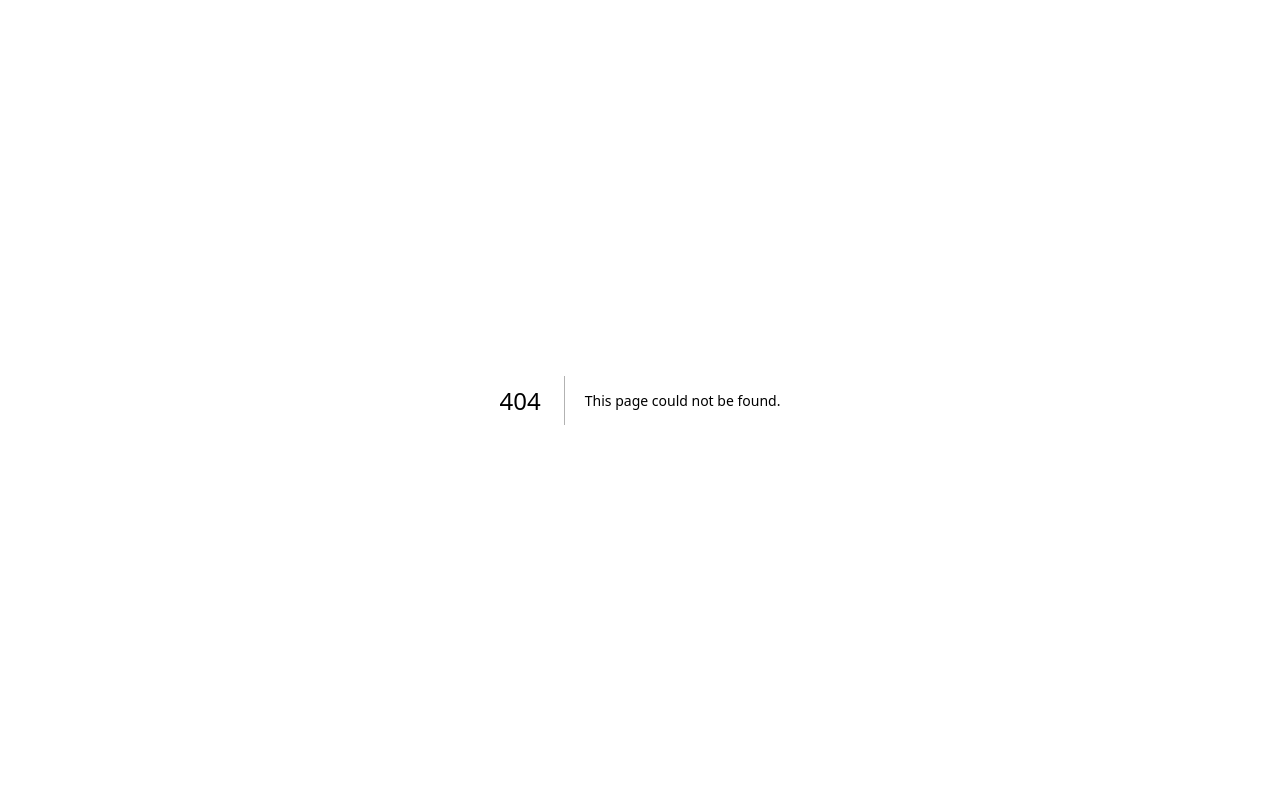
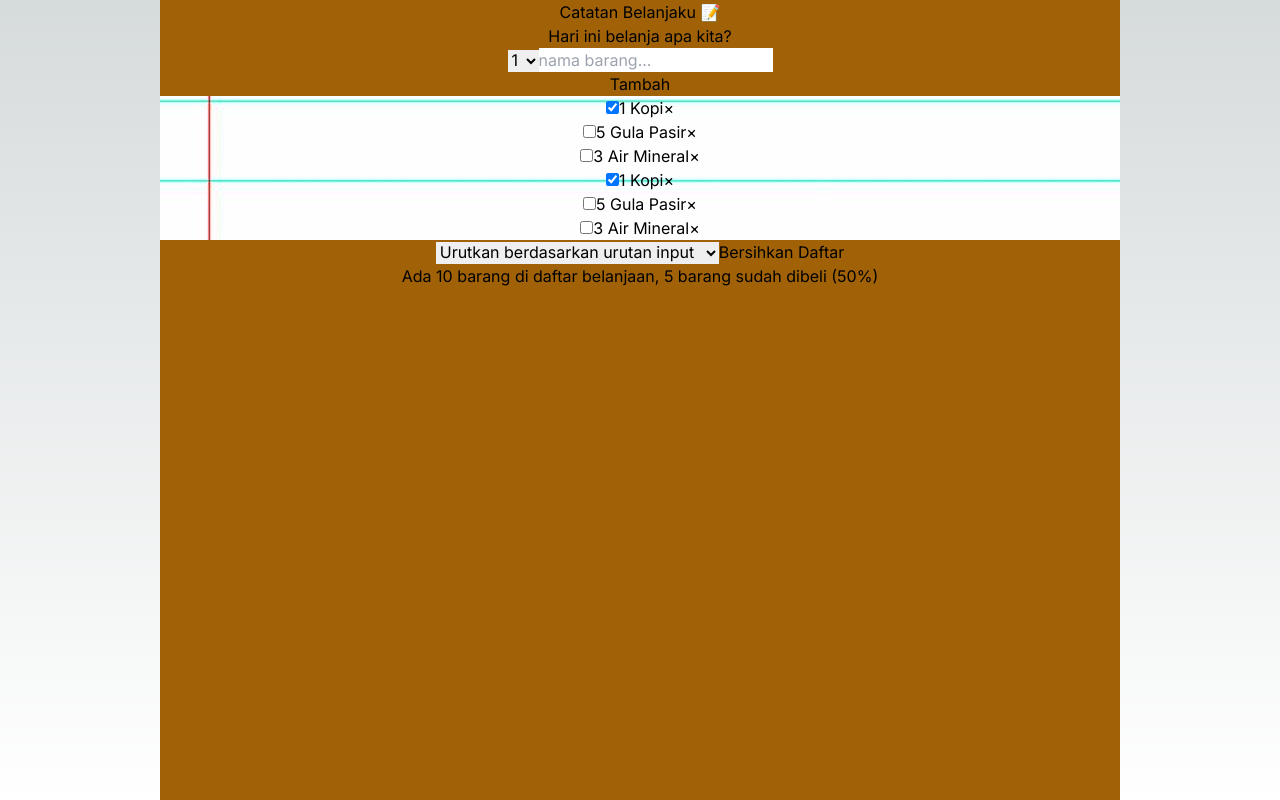
Before and after one commit to agisnarevaldo/gis-next-app, a Next.js app: page /chartlist in a window 1280 px wide. Before the commit this address had no page. Built offline with nearby package versions, Linux system fonts and the light colour scheme.

Commit message:
add page: chartlist

```diff
--- /dev/null
+++ b/src/app/chartlist/chartlist.css
@@ -0,0 +1,166 @@
+@import url('https://fonts.googleapis.com/css2?family=Borel&family=Comfortaa:wght@300;400;700&display=swap');
+
+* {
+  margin: 0;
+  padding: 0;
+  box-sizing: border-box;
+}
+
+/* html {
+  font-size: 62.5%;
+} */
+
+body {
+  font-size: 1rem;
+  font-family: 'Comfortaa', sans-serif;
+  color: #283618;
+  /* background-color: #fefae0; */
+}
+
+.app {
+  width: 70%;
+  height: 100vh;
+  margin: auto;
+  display: grid;
+  grid-template-rows: auto auto 1fr auto;
+}
+
+h1 {
+  font-family: 'Borel';
+  text-align: center;
+  background-color: #283618;
+  color: white;
+  font-size: 6rem;
+  padding: 4rem 0 1rem;
+}
+
+.add-form {
+  background-color: #dda15e;
+  padding: 2.8rem 0;
+  display: flex;
+  flex-direction: column;
+  align-items: center;
+  justify-content: center;
+  gap: 0.8rem;
+}
+
+.add-form h3 {
+  margin-right: 2rem;
+  font-size: 3rem;
+}
+
+.add-form div {
+  margin: 1rem 0;
+}
+
+.add-form div select {
+  margin-right: 1rem;
+}
+
+button,
+select,
+input {
+  background-color: #fefae0;
+  font-family: inherit;
+  border: none;
+  border-radius: 3rem;
+  padding: 1.2rem 3.2rem;
+  font-size: 2rem;
+  cursor: pointer;
+}
+
+button {
+  background-color: #283618;
+  color: #fefae0;
+  font-weight: bold;
+}
+
+.list {
+  /* background-image: url(paper-bg.jpg); */
+  background-color: white;
+  /* background-repeat: repeat-y; */
+  background-size: 155%;
+  /* background-attachment: local; */
+  color: #fefae0;
+  padding: 2.3rem 0 0;
+  display: flex;
+  justify-content: space-between;
+  flex-direction: column;
+  gap: 3.2rem;
+  align-items: center;
+  overflow-y: scroll;
+}
+
+.list ul {
+  list-style: none;
+  width: 80%;
+  display: flex;
+  flex-direction: column;
+  align-items: center;
+  margin-top: -1rem;
+}
+
+.list li {
+  color: #283618;
+  font-size: 4rem;
+  font-weight: bold;
+  display: flex;
+  align-items: center;
+  /* gap: 2rem; */
+  margin-bottom: 3rem;
+}
+
+.list input[type='checkbox'] {
+  height: 3rem;
+  width: 3rem;
+  accent-color: #283618;
+  margin-right: 1.3rem;
+}
+
+.list li button {
+  display: flex;
+  align-items: center;
+  justify-content: center;
+  cursor: pointer;
+  font-size: 2.6rem;
+  padding: 0;
+  width: 3rem;
+  height: 3rem;
+  background-color: red;
+  margin-left: 1rem;
+}
+
+.actions {
+  background-color: #606c38;
+  width: 100%;
+  padding: 2rem 0;
+  text-align: center;
+}
+
+.actions button,
+.actions select {
+  padding: 0.8rem 2.4rem;
+  font-size: 1.4rem;
+  margin: 0 0.8rem;
+}
+
+.stats {
+  background-color: #bc6c25;
+  color: white;
+  text-align: center;
+  padding: 3.2rem 0;
+  font-size: 2rem;
+  font-weight: bold;
+}
+
+/* tablet */
+@media (max-width: 768px) {
+  html {
+    font-size: 40%;
+  }
+}
+@media (max-width: 576px) {
+  html {
+    font-size: 40%;
+  }
+}
--- /dev/null
+++ b/src/app/chartlist/page.js
@@ -0,0 +1,72 @@
+// import './chartlist.css'
+
+export default function Page() {
+  return (
+    <div className="bg-yellow-700 h-screen w-3/4 m-auto text-center text-black">
+      <Header />
+      <form className="add-form">
+        <h3>Hari ini belanja apa kita?</h3>
+        <div>
+          <select>
+            <option value="1">1</option>
+            <option value="2">2</option>
+            <option value="3">3</option>
+            <option value="4">4</option>
+            <option value="5">5</option>
+          </select>
+          <input type="text" placeholder="nama barang..." />
+        </div>
+        <button>Tambah</button>
+      </form>
+      <div className="list bg-[url('/img/paper-bg.jpg')] bg-repeat-y overflow-y-scroll flex flex-col gap-14 justify-between items-center">
+        <ul>
+          <li>
+            <input type="checkbox" checked="true" />
+            <span>1 Kopi</span>
+            <button>&times;</button>
+          </li>
+          <li>
+            <input type="checkbox" />
+            <span>5 Gula Pasir</span>
+            <button>&times;</button>
+          </li>
+          <li>
+            <input type="checkbox" />
+            <span>3 Air Mineral</span>
+            <button>&times;</button>
+          </li>
+          <li>
+            <input type="checkbox" checked="true" />
+            <span>1 Kopi</span>
+            <button>&times;</button>
+          </li>
+          <li>
+            <input type="checkbox" />
+            <span>5 Gula Pasir</span>
+            <button>&times;</button>
+          </li>
+          <li>
+            <input type="checkbox" />
+            <span>3 Air Mineral</span>
+            <button>&times;</button>
+          </li>
+        </ul>
+      </div>
+      <div className="actions">
+        <select>
+          <option value="input">Urutkan berdasarkan urutan input</option>
+          <option value="name">Urutkan berdasarkan nama barang</option>
+          <option value="checked">Urutkan berdasarkan ceklis</option>
+        </select>
+        <button>Bersihkan Daftar</button>
+      </div>
+      <footer className="stats">
+        Ada 10 barang di daftar belanjaan, 5 barang sudah dibeli (50%)
+      </footer>
+    </div>
+  );
+}
+
+function Header() {
+  return <h1>Catatan Belanjaku 📝</h1>
+}
--- a/src/app/page.js
+++ b/src/app/page.js
@@ -78,6 +78,19 @@ export default function Home() {
           </h2>
         </a>
 
+        <a
+          href="/chartlist"
+          className="group rounded-lg border border-transparent px-5 py-4 transition-colors hover:border-gray-300 hover:bg-gray-100 hover:dark:border-neutral-700 hover:dark:bg-neutral-800 hover:dark:bg-opacity-30"
+          rel="noopener noreferrer"
+        >
+          <h2 className={`mb-3 text-2xl font-semibold`}>
+            Calculator{' '}
+            <span className="inline-block transition-transform group-hover:translate-x-1 motion-reduce:transform-none">
+              -&gt;
+            </span>
+          </h2>
+        </a>
+
       </div>
     </main>
   )
```
Also changed, not shown: public/img/paper-bg.jpg (added), src/app/chartlist/paper-bg.jpg (added).
